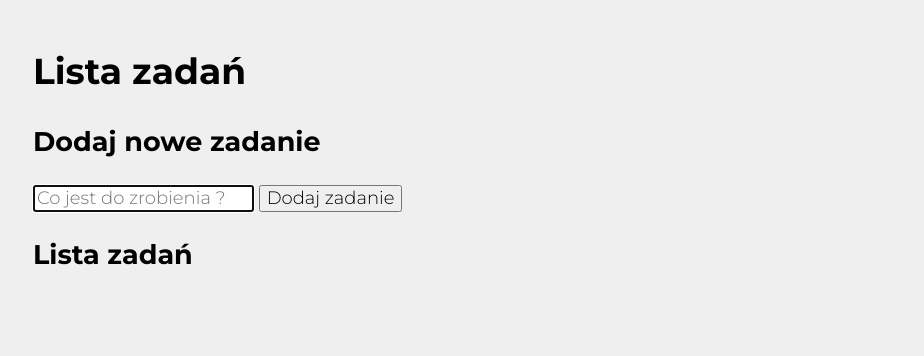
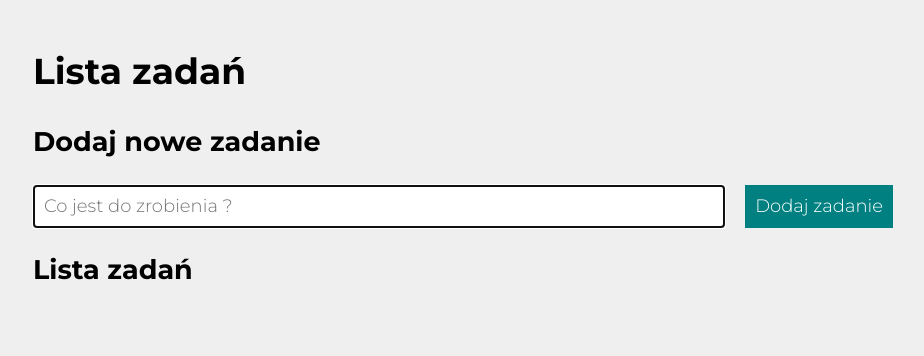
Before and after one commit to SlawekHups/Task-list, a plain HTML site: page index.html in a window 1280 px wide. Shown: the whole page, without its empty margins (177-1101 px from the left). Drawn offline with nearby package versions, Linux system fonts and the light colour scheme.

Commit message:
adding styles and minor corrections

```diff
--- a/index.html
+++ b/index.html
@@ -1,12 +1,13 @@
 <!DOCTYPE html>
 <html lang="pl">
+
 <head>
     <meta charset="UTF-8">
     <meta http-equiv="X-UA-Compatible" content="IE=edge">
     <meta name="viewport" content="width=device-width, initial-scale=1.0">
     <title>Zadania lista</title>
     <meta property="og:image" content="images/share.jpeg">
-    <meta property="og:description" content="Ozonowanie mieszkań i domów jednorodzinnych to usługa skierowana przede wszystkim do osób, które cenią w swoim otoczeniu czystość" />
+    <meta property="og:description" content="Lista zadań" />
     <link rel="icon" href="images/icon.png">
     <link rel="preconnect" href="https://fonts.googleapis.com">
     <link rel="preconnect" href="https://fonts.gstatic.com" crossorigin>
@@ -16,8 +17,12 @@
         integrity="sha512-NhSC1YmyruXifcj/KFRWoC561YpHpc5Jtzgvbuzx5VozKpWvQ+4nXhPdFgmx8xqexRcpAglTj9sIBWINXa8x5w=="
         crossorigin="anonymous" referrerpolicy="no-referrer" />
     <link href="css/style.css" rel="stylesheet">
+    <link href="css/conteiner.css" rel="stylesheet">
+    <link href="css/form.css" rel="stylesheet">
+    <link href="css/tasks.css" rel="stylesheet">
     <script defer src="js/script.js"></script>
 </head>
+
 <body class="body">
     <header class="header">
         <h1>Lista zadań</h1>
@@ -27,18 +32,18 @@
             <section class="section">
                 <h2 class="section__header">Dodaj nowe zadanie</h2>
                 <form class="form js-form">
-                        <p class="form__content"></p>
-                                <input autofocus class="form__field js-newTask" placeholder="Co jest do zrobienia ?">
-                            <button class="form__button js-newTask">Dodaj zadanie
-                            </button>
-                        </p>
+                    <p class="form__content">
+                        <input autofocus class="form__field js-newTask" placeholder="Co jest do zrobienia ?">
+                        <button class="form__button">Dodaj zadanie</button>
+                    </p>
                 </form>
-                <section class="section__tasks">
-                    <h2 class="section__header">Lista zadań</h2>
-                    <ul class="section__tasks-item js-tasks"></ul>
-                </section>
+            </section>
+            <section class="section">
+                <h2 class="section__header">Lista zadań</h2>
+                <ul class="tasks js-tasks"></ul>
             </section>
         </main>
     </div>
 </body>
+
 </html>
```
